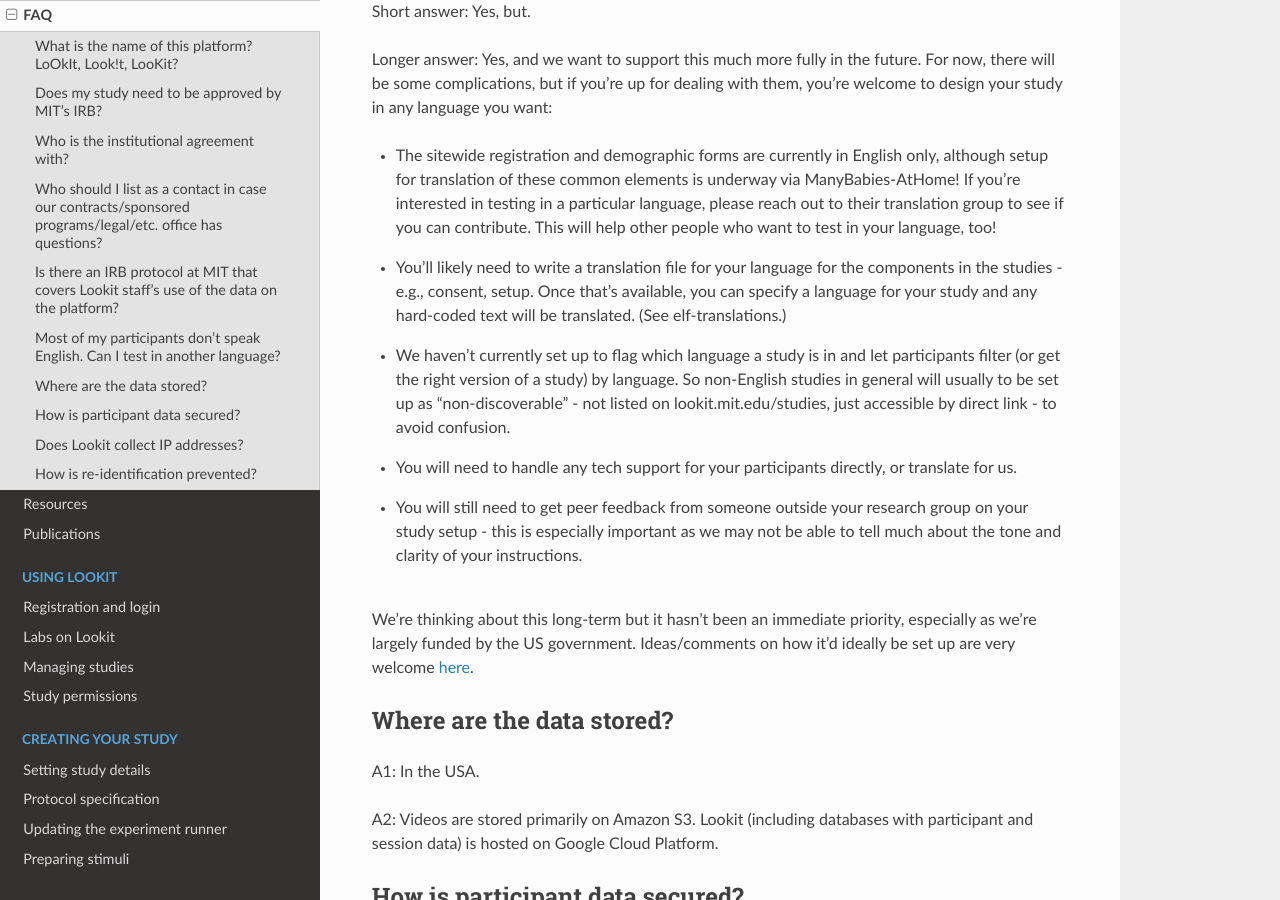
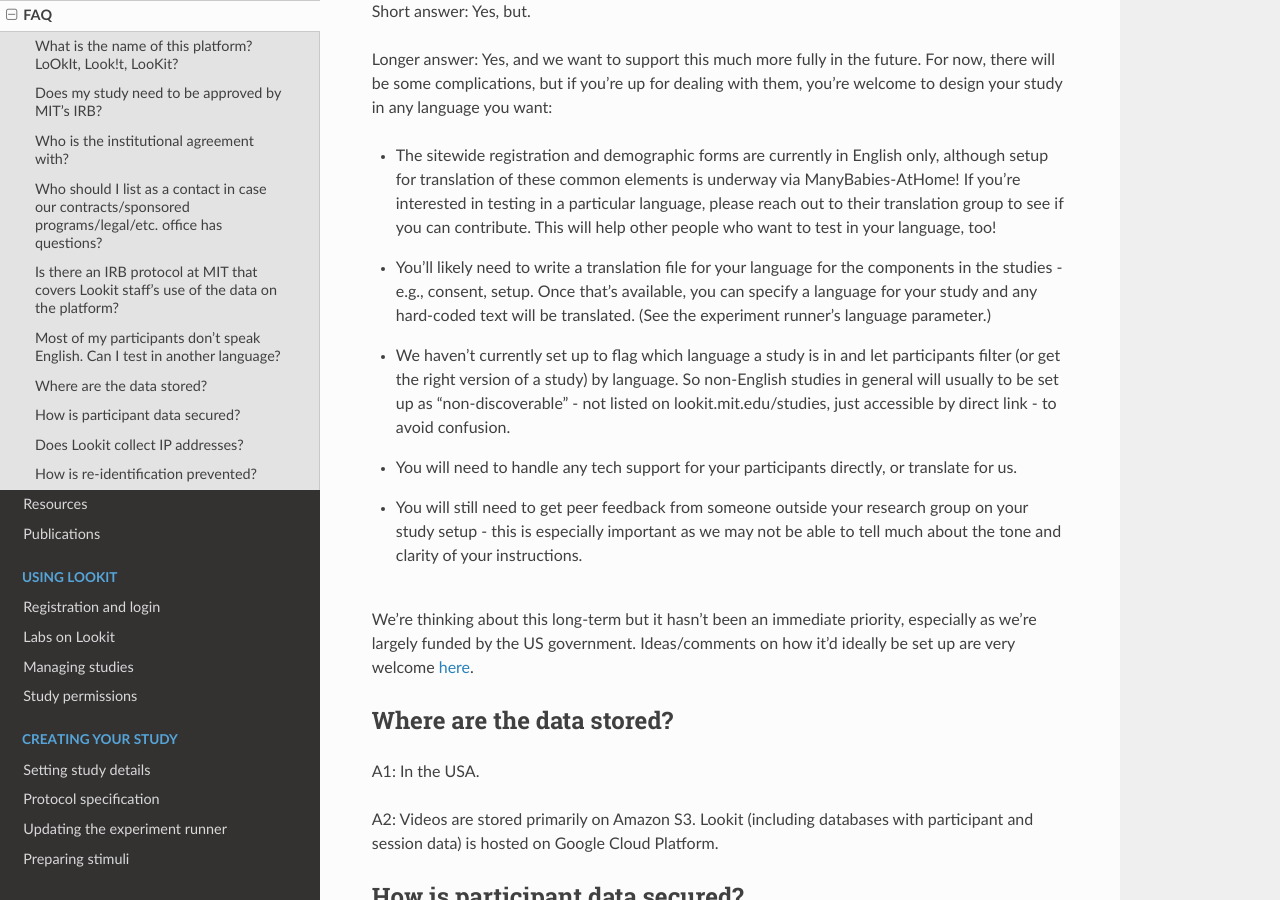
Before and after one commit to lookit/lookit-docs, a Sphinx documentation site: the page built from docs/source/faq.rst, in a window 1280 px wide and 900 px high, scrolled down 1121 px. Built offline with Sphinx 7.4.7 and the Read the Docs theme 2.0.0, drawn with Linux system fonts in a browser that asks for light colours.

Commit message:
fix broken link and build warning: undefined label "elf-translations"

```diff
--- a/docs/source/faq.rst
+++ b/docs/source/faq.rst
@@ -60,7 +60,7 @@ you want:
 
 -  You'll likely need to write a translation file for your language for the components
    in the studies - e.g., consent, setup. Once that's available, you can specify a
-   language for your study and any hard-coded text will be translated. (See :ref:`elf-translations`.)
+   language for your study and any hard-coded text will be translated. (See the experiment runner's :ref:`language parameter<elf:translation>`.)
 
 -  We haven’t currently set up to flag which language a study is in and
    let participants filter (or get the right version of a study) by
```
